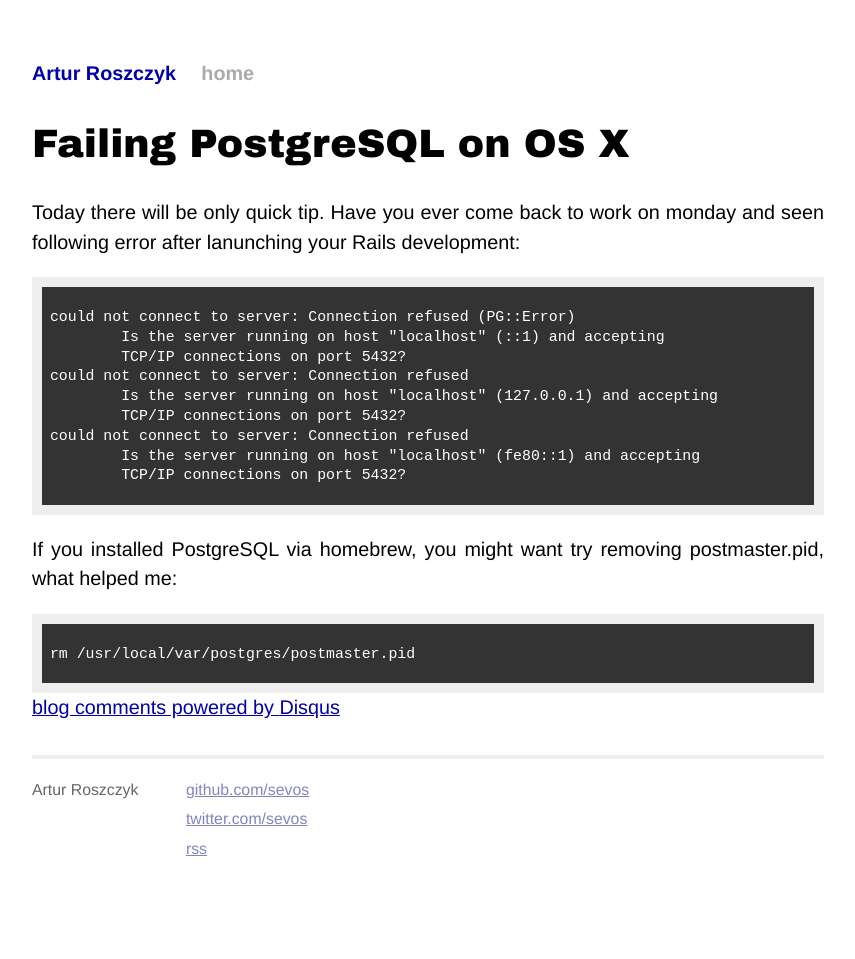
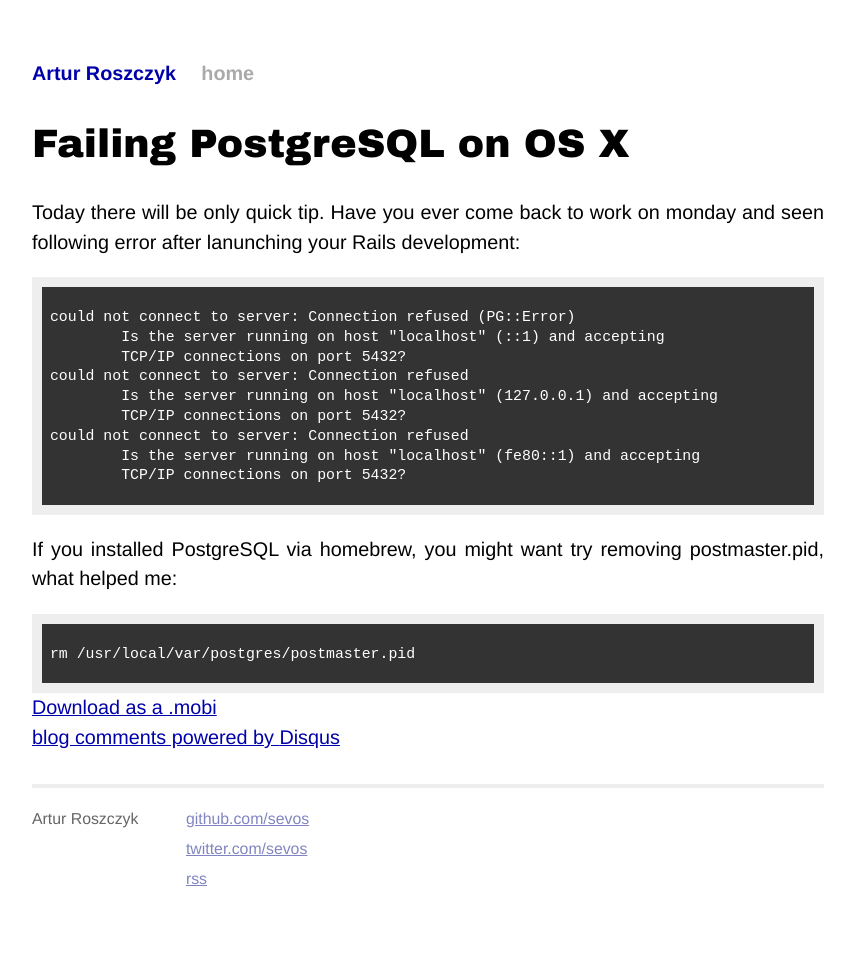
Before and after one commit to sevos/sevos.github.com, a Jekyll site: the page built from _posts/2012-09-17-failing-postgresql-on-os-x.markdown, in a window 1280 px wide. Shown: the whole page, without its empty margins (212-1067 px from the left). Built offline with Jekyll 4.4.1, drawn with Linux system fonts in a browser that asks for light colours; comment, search, counter and statistics services are not loaded.

Commit message:
Integrate Readify

```diff
--- a/_layouts/post.html
+++ b/_layouts/post.html
@@ -6,4 +6,8 @@ layout: default
 {{ content }}
 </div>
 
+<script>
+document.write('<a href="http://readify.r12.railsrumble.com/library/10/'+window.btoa(document.location.href)+'.mobi">Download as a .mobi</a>')
+</script>
+
 {% include disqus.html %}
```
